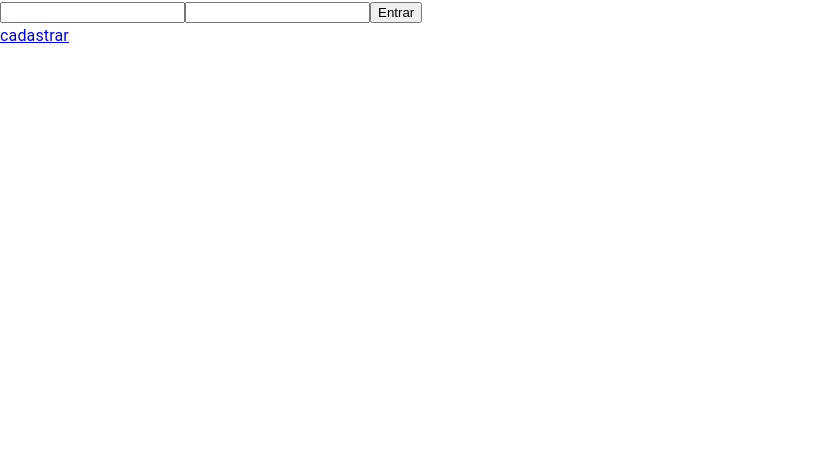
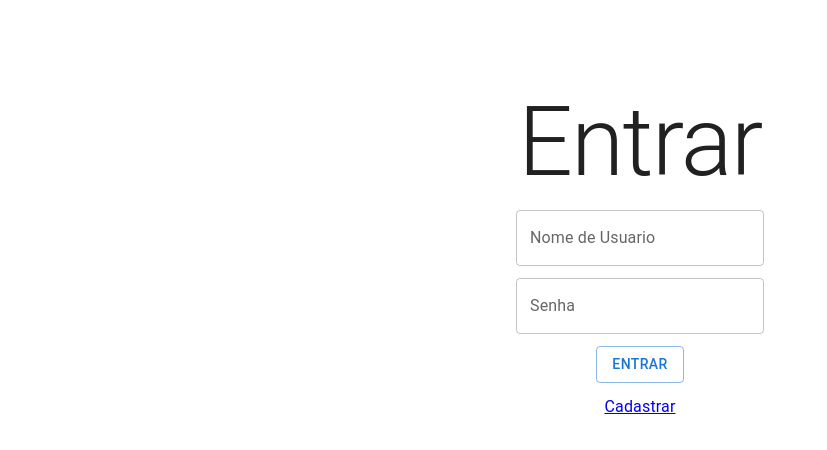
Before and after one commit to s8p/virtual_wallet, a React (Create React App) app in the folder client/: page /login in a window 1280 px wide. Shown: the top 450 px of the page, without its empty margins (0-827 px from the left). Built offline with nearby package versions, Linux system fonts and the light colour scheme.

Commit message:
feat: login page

```diff
--- /dev/null
+++ b/client/src/Components/index.tsx
@@ -0,0 +1,2 @@
+import TransactionModal from './TransactionModal'
+export { TransactionModal }
--- a/client/src/Pages/Login/index.tsx
+++ b/client/src/Pages/Login/index.tsx
@@ -3,6 +3,7 @@ import { yupResolver } from '@hookform/resolvers/yup'
 import * as yup from 'yup'
 import { useAuth } from '../../Context/AuthContext'
 import { Link, useHistory } from 'react-router-dom'
+import { Box, Button, Container, TextField, Typography } from '@mui/material'
 
 interface LoginData {
   username: string
@@ -26,12 +27,38 @@ const Login = () => {
   }
   return (
     <>
-      <form onSubmit={handleSubmit(submit)}>
-        <input {...register('username')}></input>
-        <input {...register('password')}></input>
-        <button type='submit'>Entrar</button>
-      </form>
-      <Link to='/register'>cadastrar</Link>
+      <Box
+        sx={{
+          width: '100%',
+          position: 'absolute',
+          top: 86,
+          display: 'flex',
+          flexDirection: 'column',
+          alignItems: 'center',
+          gap: 1.5,
+        }}
+        component='form'
+        onSubmit={handleSubmit(submit)}
+      >
+        <Typography variant='h1'>Entrar</Typography>
+        <TextField
+          error={!!errors.username?.message}
+          helperText={errors.username?.message}
+          label='Nome de Usuario'
+          {...register('username')}
+        ></TextField>
+        <TextField
+          error={!!errors.password?.message}
+          helperText={errors.password?.message}
+          type='password'
+          label='Senha'
+          {...register('password')}
+        ></TextField>
+        <Button variant='outlined' type='submit'>
+          Entrar
+        </Button>
+        <Link to='/register'>Cadastrar</Link>
+      </Box>
     </>
   )
 }
```
Also changed, not shown: client/src/Components/TransactionModal.tsx (added, +49 -0 lines).
